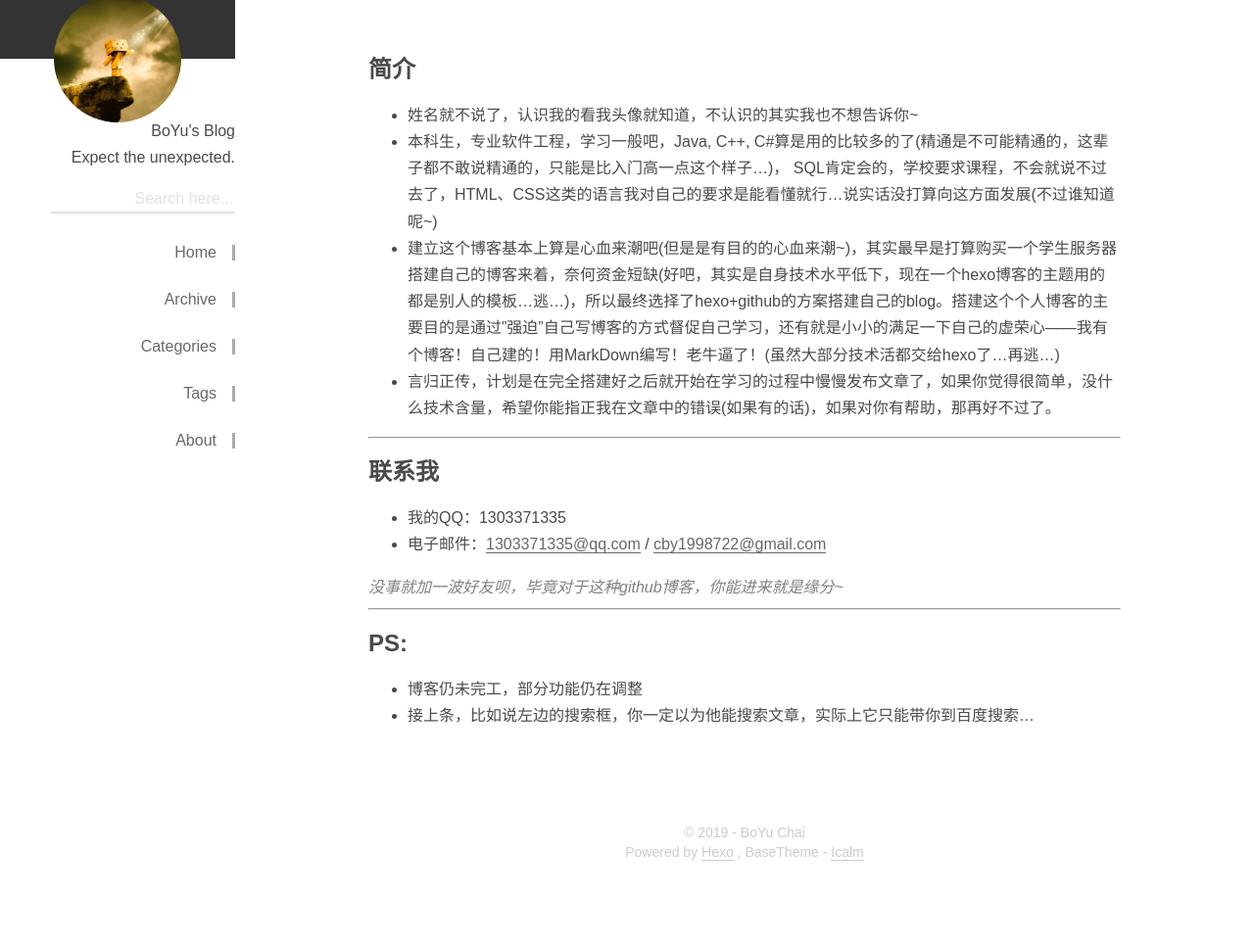
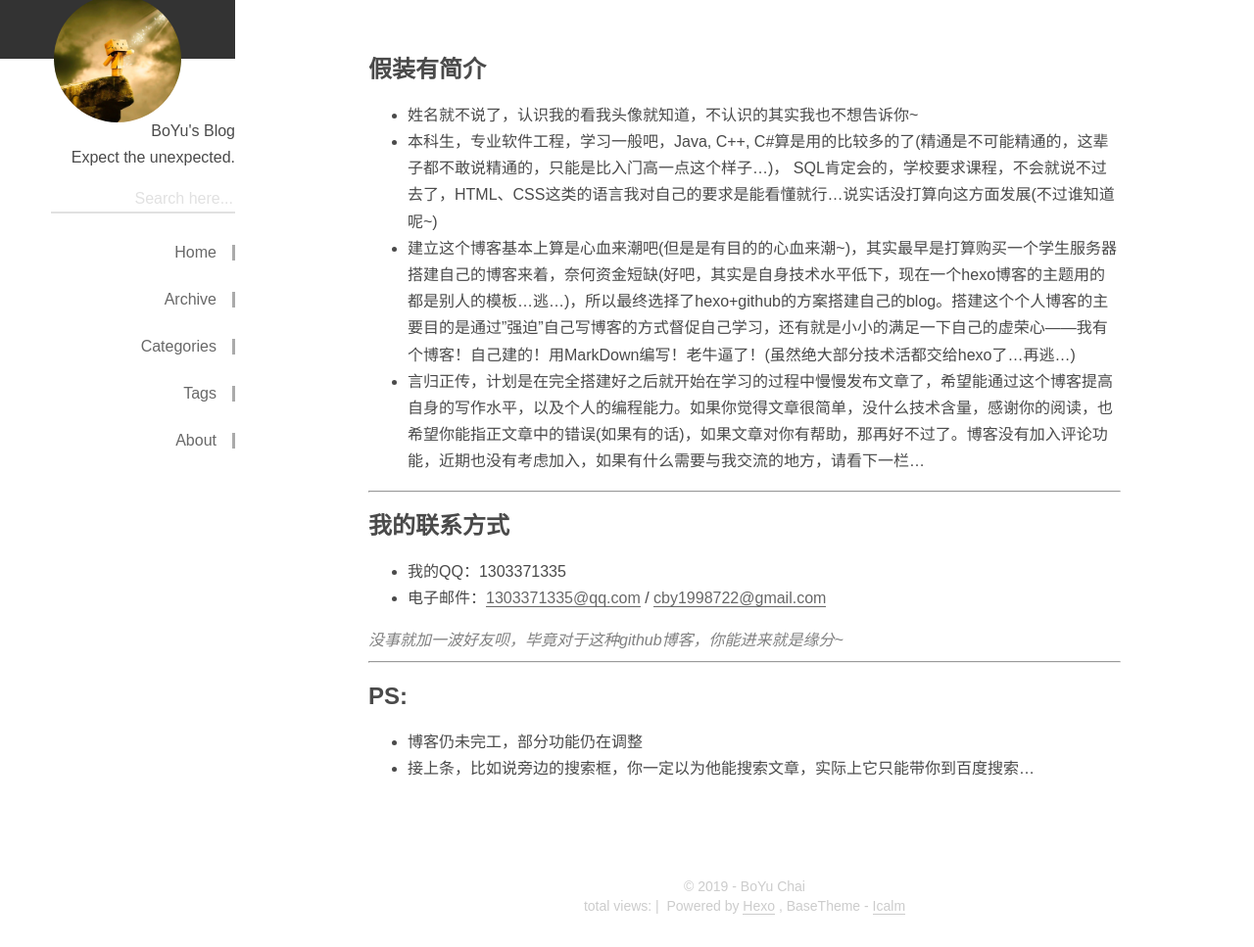
Before and after one commit to derzom/BoYu, a plain HTML site: page about/index.html in a window 1280 px wide. Shown: the part 120-1087 px from the top of the page at 98% size. Before the commit the page ends 1032 px from the top, so only its background shows below. Drawn offline with Linux system fonts and the light colour scheme; some packages are replaced by stand-ins of ours; a script that the page names is missing; a small style sheet from the web is missing.

Commit message:
Site updated: 2019-01-03 14:37:11

```diff
--- a/about/index.html
+++ b/about/index.html
@@ -91,14 +91,14 @@
     </header>
 
     <section>
-      <h2 id="简介"><a href="#简介" class="headerlink" title="简介"></a>简介</h2><ul>
+      <h2 id="假装有简介"><a href="#假装有简介" class="headerlink" title="假装有简介"></a>假装有简介</h2><ul>
 <li>姓名就不说了，认识我的看我头像就知道，不认识的其实我也不想告诉你~</li>
 <li>本科生，专业软件工程，学习一般吧，Java, C++, C#算是用的比较多的了(精通是不可能精通的，这辈子都不敢说精通的，只能是比入门高一点这个样子…)， SQL肯定会的，学校要求课程，不会就说不过去了，HTML、CSS这类的语言我对自己的要求是能看懂就行…说实话没打算向这方面发展(不过谁知道呢~)</li>
-<li>建立这个博客基本上算是心血来潮吧(但是是有目的的心血来潮~)，其实最早是打算购买一个学生服务器搭建自己的博客来着，奈何资金短缺(好吧，其实是自身技术水平低下，现在一个hexo博客的主题用的都是别人的模板…逃…)，所以最终选择了hexo+github的方案搭建自己的blog。搭建这个个人博客的主要目的是通过”强迫”自己写博客的方式督促自己学习，还有就是小小的满足一下自己的虚荣心——我有个博客！自己建的！用MarkDown编写！老牛逼了！(虽然大部分技术活都交给hexo了…再逃…)</li>
-<li>言归正传，计划是在完全搭建好之后就开始在学习的过程中慢慢发布文章了，如果你觉得很简单，没什么技术含量，希望你能指正我在文章中的错误(如果有的话)，如果对你有帮助，那再好不过了。</li>
+<li>建立这个博客基本上算是心血来潮吧(但是是有目的的心血来潮~)，其实最早是打算购买一个学生服务器搭建自己的博客来着，奈何资金短缺(好吧，其实是自身技术水平低下，现在一个hexo博客的主题用的都是别人的模板…逃…)，所以最终选择了hexo+github的方案搭建自己的blog。搭建这个个人博客的主要目的是通过”强迫”自己写博客的方式督促自己学习，还有就是小小的满足一下自己的虚荣心——我有个博客！自己建的！用MarkDown编写！老牛逼了！(虽然绝大部分技术活都交给hexo了…再逃…)</li>
+<li>言归正传，计划是在完全搭建好之后就开始在学习的过程中慢慢发布文章了，希望能通过这个博客提高自身的写作水平，以及个人的编程能力。如果你觉得文章很简单，没什么技术含量，感谢你的阅读，也希望你能指正文章中的错误(如果有的话)，如果文章对你有帮助，那再好不过了。博客没有加入评论功能，近期也没有考虑加入，如果有什么需要与我交流的地方，请看下一栏…</li>
 </ul>
 <hr>
-<h2 id="联系我"><a href="#联系我" class="headerlink" title="联系我"></a>联系我</h2><ul>
+<h2 id="我的联系方式"><a href="#我的联系方式" class="headerlink" title="我的联系方式"></a>我的联系方式</h2><ul>
 <li>我的QQ：1303371335</li>
 <li>电子邮件：<a href="mailto:1303371335@qq.com" target="_blank" rel="noopener">1303371335@qq.com</a> / <a href="mailto:cby1998722@gmail.com" target="_blank" rel="noopener">cby1998722@gmail.com</a></li>
 </ul>
@@ -107,7 +107,7 @@
 <hr>
 <h2 id="PS"><a href="#PS" class="headerlink" title="PS:"></a>PS:</h2><ul>
 <li>博客仍未完工，部分功能仍在调整</li>
-<li>接上条，比如说左边的搜索框，你一定以为他能搜索文章，实际上它只能带你到百度搜索…</li>
+<li>接上条，比如说旁边的搜索框，你一定以为他能搜索文章，实际上它只能带你到百度搜索…</li>
 </ul>
 
 
@@ -120,9 +120,13 @@
 
 </div>
 
-            <footer>
+            <script async src="//busuanzi.ibruce.info/busuanzi/2.3/busuanzi.pure.mini.js"></script>
+<footer>
     <div>© 2019 - BoYu Chai </div>
     <div>
+        <span>
+            <span id="busuanzi_container_site_uv">total views:<span id="busuanzi_value_site_uv"></span>&nbsp;|&nbsp;</span>
+        </span>
         <span>
             Powered by <a href="https://hexo.io">Hexo</a>
         </span>
```
Also changed, not shown: 2018/12/30/hello-world/index.html (+5 -1 lines), archives/2018/12/index.html (+5 -1 lines), archives/2018/index.html (+5 -1 lines), archives/index.html (+5 -1 lines), categories/first-article/index.html (+5 -1 lines), categories/index.html (+6 -2 lines), index.html (+5 -1 lines), tags/666/index.html (+5 -1 lines), tags/huhuhahei/index.html (+5 -1 lines), tags/index.html (+8 -4 lines), tags/wow/index.html (+5 -1 lines).
